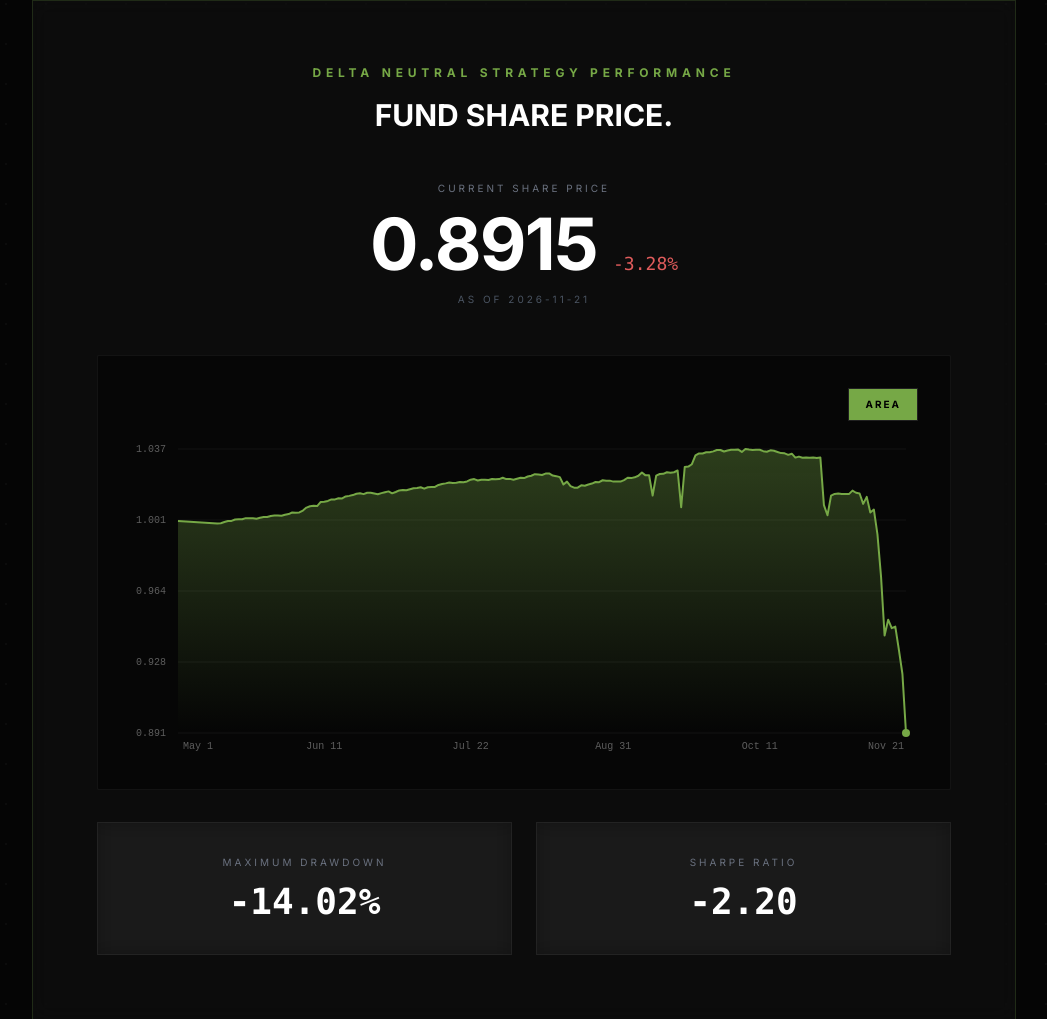
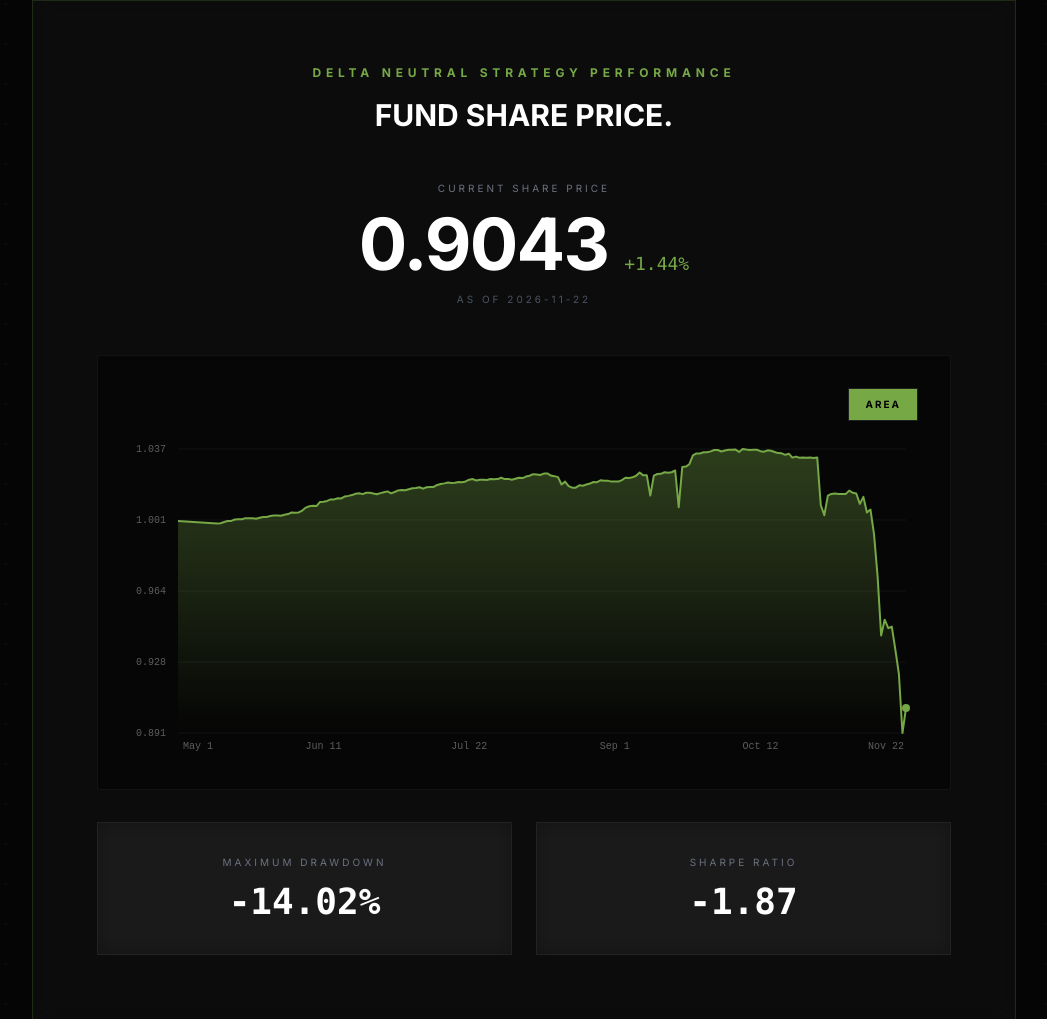
Before and after one commit to rexlau-prog/zynerise-website, a plain HTML site: page index.html in a window 1280 px wide. Shown: the part 1598-2617 px from the top of the page, without its empty margins (116-1163 px from the left). Drawn offline with nearby package versions, Linux system fonts and the light colour scheme.

Commit message:
FRA data auto-update: 2026-11-22 (196 pts, MDD -14.02%, Sharpe -1.87)

```diff
--- a/index.html
+++ b/index.html
@@ -369,9 +369,9 @@
         // (manual edits to this block are overwritten at 00:10 UTC).
         // dates/prices: aligned chronological series (oldest -> newest).
         const FRA_DATA = {
-            asOf: "2026-11-21",
+            asOf: "2026-11-22",
             maxDrawdown: -14.02,   // percent
-            sharpe: -2.20,
+            sharpe: -1.87,
             dates: [
                 "2026-05-01", "2026-05-12", "2026-05-13", "2026-05-14", "2026-05-15", "2026-05-16",
                 "2026-05-17", "2026-05-18", "2026-05-19", "2026-05-20", "2026-05-21", "2026-05-22",
@@ -405,7 +405,7 @@
                 "2026-11-01", "2026-11-02", "2026-11-03", "2026-11-04", "2026-11-05", "2026-11-06",
                 "2026-11-07", "2026-11-08", "2026-11-09", "2026-11-10", "2026-11-11", "2026-11-12",
                 "2026-11-13", "2026-11-14", "2026-11-15", "2026-11-16", "2026-11-17", "2026-11-18",
-                "2026-11-19", "2026-11-20", "2026-11-21"
+                "2026-11-19", "2026-11-20", "2026-11-21", "2026-11-22"
             ],
             prices: [
                 1.0000, 0.9987, 0.9989, 0.9995, 1.0000, 1.0001, 1.0008, 1.0009, 1.0009, 1.0015,
@@ -427,7 +427,7 @@
                 1.0347, 1.0339, 1.0345, 1.0325, 1.0330, 1.0324, 1.0326, 1.0324, 1.0326, 1.0323,
                 1.0326, 1.0082, 1.0030, 1.0130, 1.0139, 1.0141, 1.0139, 1.0139, 1.0138, 1.0156,
                 1.0145, 1.0141, 1.0088, 1.0124, 1.0044, 1.0059, 0.9932, 0.9717, 0.9414, 0.9495,
-                0.9452, 0.9460, 0.9342, 0.9217, 0.8915
+                0.9452, 0.9460, 0.9342, 0.9217, 0.8915, 0.9043
             ]
         };
         // ============================================================
```
